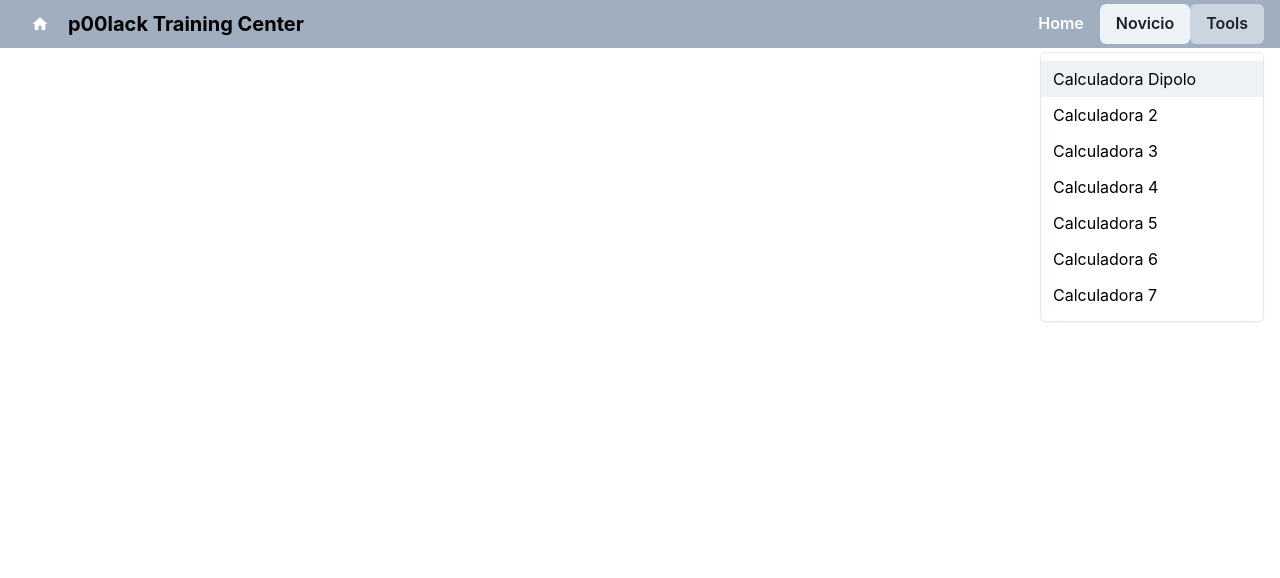
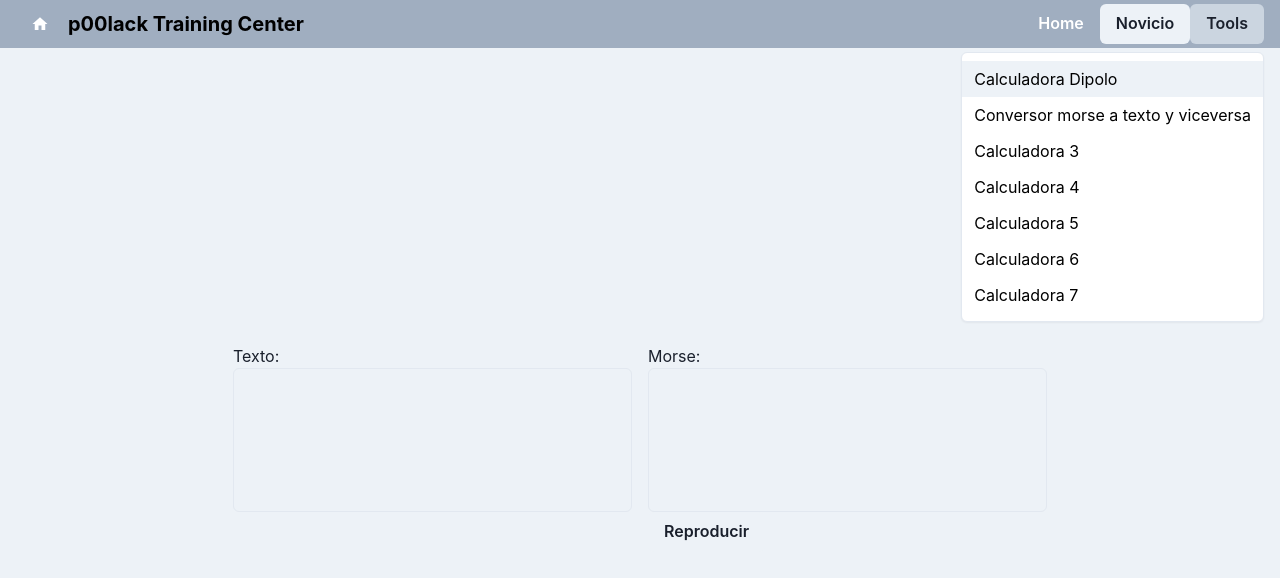
Before and after one commit to ltiisidii/rf-examen-react, a React (Create React App) app in the folder rf-examen/: page /morse-converter in a window 1280 px wide. Both pictures are taken after a click on the button "Tools". Shown: the top 578 px of the page. Built offline with nearby package versions, Linux system fonts and the light colour scheme.

Commit message:
Morse Code Converter

```diff
--- /dev/null
+++ b/rf-examen/src/component/MorseCodeConverter.js
@@ -0,0 +1,134 @@
+import React, { useState, useRef } from 'react';
+import ReactDOM from 'react-dom';
+import { Box, Input, Button, VStack, Text, Grid } from '@chakra-ui/react';
+
+const MorseCodeConverter = () => {
+  const [input, setInput] = useState('');
+  const [output, setOutput] = useState('');
+  const audioContextRef = useRef(null);
+
+  const handleInputChange = (e) => {
+    const inputValue = e.target.value;
+    setInput(inputValue);
+
+    if (inputValue === '') {
+      setOutput('');
+    } else {
+      const convertedText = asciiToMorse(inputValue);
+      setOutput(convertedText);
+    }
+  };
+
+  const playMorseCode = () => {
+    if (!audioContextRef.current) {
+      audioContextRef.current = new (window.AudioContext || window.webkitAudioContext)();
+    }
+
+    const dotDuration = 100; // Duration of a dot in milliseconds
+    const oscillator = audioContextRef.current.createOscillator();
+    const gainNode = audioContextRef.current.createGain();
+
+    oscillator.connect(gainNode);
+    gainNode.connect(audioContextRef.current.destination);
+    oscillator.type = 'sine';
+    oscillator.frequency.value = 440; // Frequency of the tone (A4)
+
+    const morseCode = output.replace(/[^.-\s]/g, ''); // Remove non-Morse code characters
+
+    morseCode.split('').forEach((symbol, index) => {
+      if (symbol === '.') {
+        oscillator.frequency.setValueAtTime(440, audioContextRef.current.currentTime + index * dotDuration / 1000);
+        gainNode.gain.setValueAtTime(1, audioContextRef.current.currentTime + index * dotDuration / 1000);
+        gainNode.gain.setValueAtTime(0, audioContextRef.current.currentTime + (index + 1) * dotDuration / 1000);
+      } else if (symbol === '-') {
+        oscillator.frequency.setValueAtTime(440, audioContextRef.current.currentTime + index * dotDuration / 1000);
+        gainNode.gain.setValueAtTime(1, audioContextRef.current.currentTime + index * dotDuration / 1000);
+        gainNode.gain.setValueAtTime(0, audioContextRef.current.currentTime + (index + 1) * dotDuration / 1000);
+      } else if (symbol === ' ') {
+        // Pause between characters
+        oscillator.frequency.setValueAtTime(0, audioContextRef.current.currentTime + index * dotDuration / 1000);
+      }
+    });
+
+    oscillator.start();
+    oscillator.stop(audioContextRef.current.currentTime + morseCode.length * dotDuration / 1000);
+  };
+
+  const asciiToMorse = (ascii) => {
+    const asciiToMorseMap = {
+      A: '.-',
+      B: '-...',
+      C: '-.-.',
+      D: '-..',
+      E: '.',
+      F: '..-.',
+      G: '--.',
+      H: '....',
+      I: '..',
+      J: '.---',
+      K: '-.-',
+      L: '.-..',
+      M: '--',
+      N: '-.',
+      O: '---',
+      P: '.--.',
+      Q: '--.-',
+      R: '.-.',
+      S: '...',
+      T: '-',
+      U: '..-',
+      V: '...-',
+      W: '.--',
+      X: '-..-',
+      Y: '-.--',
+      Z: '--..',
+      1: '.----',
+      2: '..---',
+      3: '...--',
+      4: '....-',
+      5: '.....',
+      6: '-....',
+      7: '--...',
+      8: '---..',
+      9: '----.',
+      0: '-----',
+      ' ': '/',
+    };
+
+    const words = ascii.toUpperCase().split(' ');
+    const convertedWords = words.map((word) => {
+      const letters = word.split('');
+      const convertedLetters = letters.map((letter) => asciiToMorseMap[letter]);
+      return convertedLetters.join(' ');
+    });
+
+    return convertedWords.join(' / ');
+  };
+
+  return (
+    <Box p={4} bg="gray.100" display="flex" justifyContent="center" alignItems="center" height="100vh">
+      <VStack spacing={4} align="flex-start">
+        <Grid templateColumns="repeat(2, 1fr)" gap={4} width="100%">
+          <Box>
+            <Text>Texto:</Text>
+            <Input
+              type="text"
+              value={input}
+              onChange={handleInputChange}
+              height="9rem"
+            />
+          </Box>
+          <Box>
+            <Text>Morse:</Text>
+            <Input type="text" value={output} readOnly height="9rem"/>
+            <Button onClick={playMorseCode}>Reproducir</Button>
+          </Box>
+        </Grid>
+      </VStack>
+    </Box>
+  );
+};
+
+ReactDOM.render(<MorseCodeConverter />, document.getElementById('root'));
+
+export default MorseCodeConverter;
--- a/rf-examen/src/component/NavBar.js
+++ b/rf-examen/src/component/NavBar.js
@@ -89,8 +89,8 @@ return (
               <MenuItem as={Link} to="/calc-dipolo">
                 Calculadora Dipolo
               </MenuItem>
-              <MenuItem as={Link} to="/calc-dipolo-2">
-                Calculadora 2
+              <MenuItem as={Link} to="/morse-converter">
+                Conversor morse a texto y viceversa
               </MenuItem>
               <MenuItem as={Link} to="/calc-dipolo-3">
                 Calculadora 3
--- a/rf-examen/src/index.js
+++ b/rf-examen/src/index.js
@@ -12,6 +12,7 @@ import Electronica from './component/Electronica';
 import Bandas from './component/Bandas';
 import CalculatorDipole from './component/Calc-Dipolo'
 import MorseSimulator from './component/MorseSimulator';
+import MorseCodeConverter from './component/MorseCodeConverter';
 import { createRoot } from 'react-dom/client';
 
 const Root = () => {
@@ -31,6 +32,7 @@ const Root = () => {
             <Route path="/electronica" element={<Electronica />} />
             <Route path="/bandas" element={<Bandas />} />
             <Route path="/calc-dipolo" element={<CalculatorDipole />} />
+            <Route path="/morse-converter" element={<MorseCodeConverter />} />
           </Routes>
         </div>
       </Router>
```
